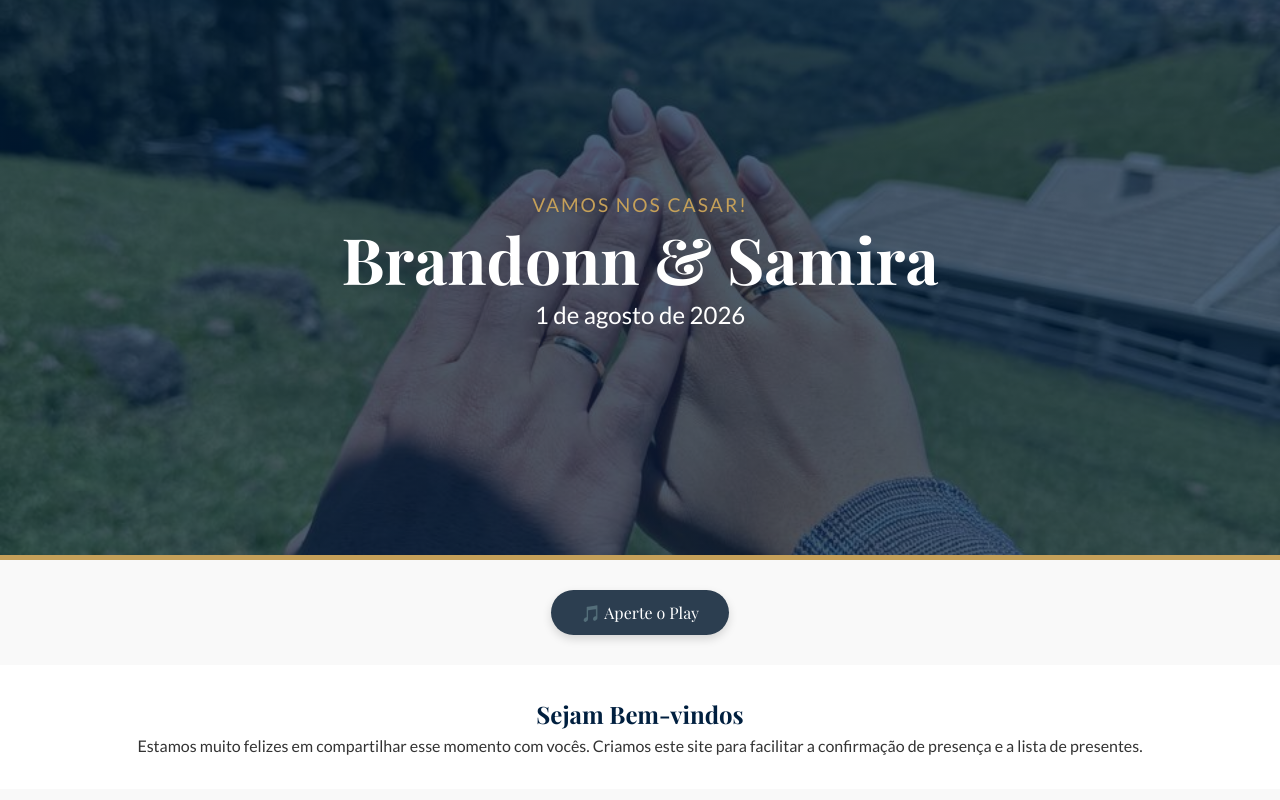
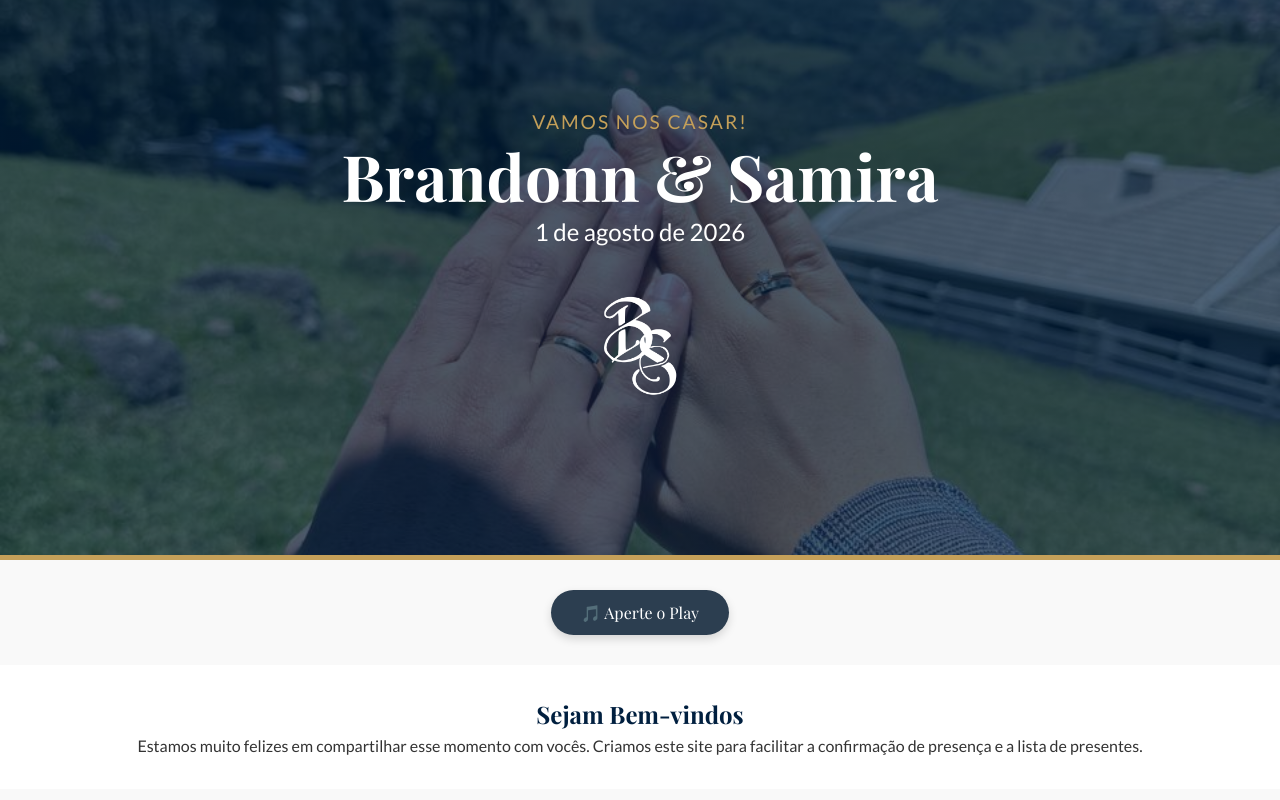
Before and after one commit to brandhz/site-casamento, a website: page index.html in a window 1280 px wide. Shown: the top 800 px of the page. Drawn offline with nearby package versions, Linux system fonts and the light colour scheme; a web font is replaced by a local one.

Commit message:
inclusão da logo

```diff
--- a/index.html
+++ b/index.html
@@ -29,6 +29,7 @@
             <p class="intro">Vamos nos casar!</p>
             <h1 class="couple-names">Brandonn & Samira</h1>
             <p class="date">1 de agosto de 2026</p>
+            <img src="public/img/bs.png" alt="Brasão" style="width: 150px; margin-bottom: 20px; margin-top: -10px;">
         </div>
     </header>
 
```
Also changed, not shown: public/img/bs.png (added).
